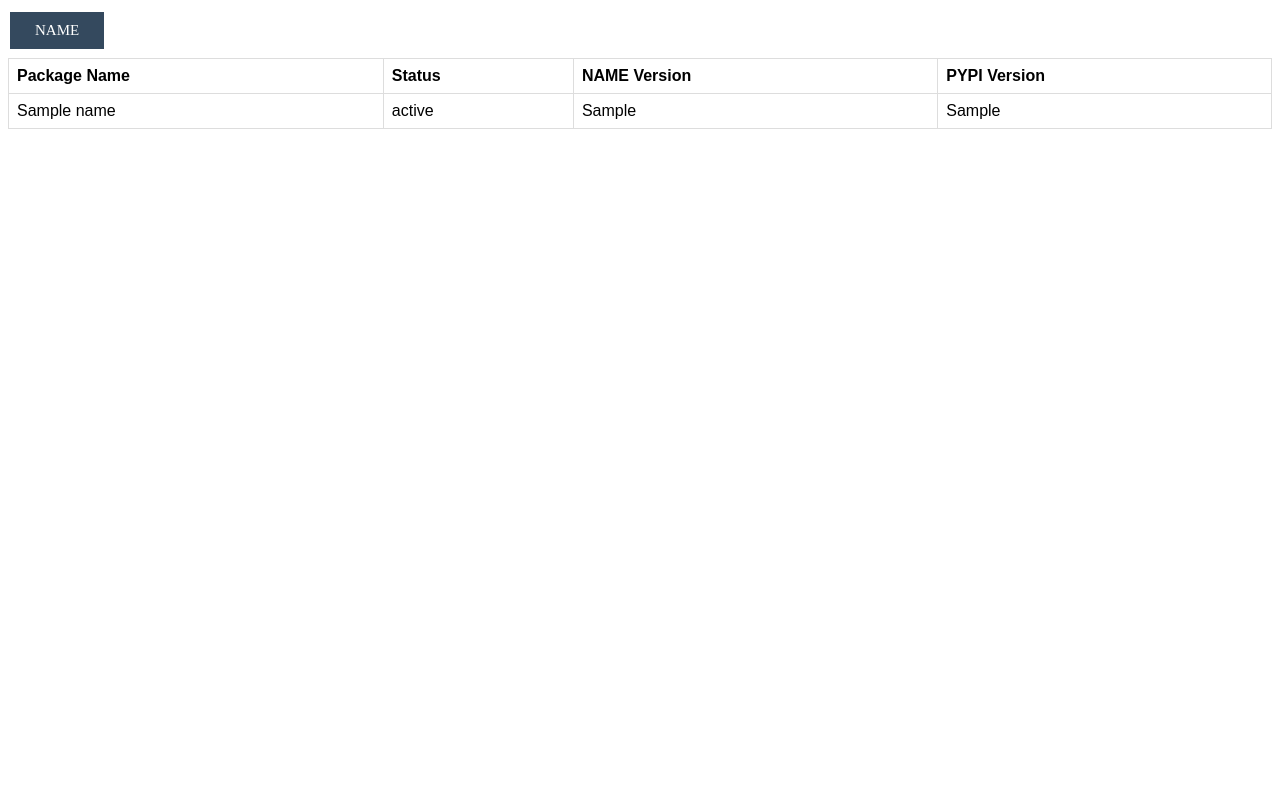
After one commit to nehaljwani/conda-parity-checker, a Flask app: template templates/index.html in a window 1280 px wide. The commit adds this page. Run offline with Flask 2, Linux system fonts and the light colour scheme; the template is opened without the code that fills it: most values are stand-ins (such as "Sample title", 1, 10 or a date in 2020); parts of the project's set-up code (start-up, migrations or seed data) failed here and were passed over.

Commit message:
Several Enhancements
- Use template properly
- Generalize update_info function
- Compute info for Anaconda and c3i_test as well

```diff
--- a/app.py
+++ b/app.py
@@ -2,6 +2,7 @@ import threading
 import time
 import os
 from flask import Flask
+from flask import render_template
 from datetime import datetime
 from getversions import update_info, r_con
 from utils import compare_versions
@@ -11,38 +12,26 @@ app = Flask(__name__)
 @app.route('/')
 def homepage():
 
-    tbl_fmt = '''
-    <link rel= "stylesheet" type= "text/css" href= "/static/style.css">
-    <table>
-    <thead>
-     <tr>
-        <th>Package Name</th>
-        <th>Status</th>
-        <th>Conda Forge Version</th>
-        <th>Pip Version</th>
-     </tr>
-    </thead>
-    {}
-    </table>'''
+     pkg_info = {}
+     for channel in ['anaconda', 'conda-forge', 'c3i_test']:
+         res = r_con.hgetall(channel)
+         res = {k.decode(): (v.decode().split('#')[0], v.decode().split('#')[1])
+                 for k, v in res.items()}
+         pkg_info[channel] = []
+         for k, v in res.items():
+             pkg_info[channel].append({'pkg_name': k,
+                 'pkg_status': compare_versions(v[0], v[1]),
+                 'pkg_ver': v[0],
+                 'pip_ver': v[1]})
+         pkg_info[channel].sort(key = lambda x: x['pkg_status'])
 
-    row_fmt  = '''
-    <tr>
-        <td>{}</td>
-        <td>{}</td>
-        <td>{}</td>
-        <td>{}</td>
-    </tr>'''
-    res = r_con.hgetall('conda-forge')
-    res = {k.decode(): (v.decode().split('#')[0], v.decode().split('#')[1])
-            for k,v in res.items()}
-    return tbl_fmt.format(''.join([row_fmt.format(
-        k, compare_versions(v[0], v[1]), v[0], v[1])
-        for k,v in sorted(res.items())]))
+     return render_template("index.html", pkg_info=pkg_info)
+
 
 def infinity():
     while True:
         try:
-            update_info()
+            update_info(['anaconda', 'conda-forge', 'c3i_test'])
         except:
             pass
         time.sleep(3600)
--- a/getversions.py
+++ b/getversions.py
@@ -7,15 +7,13 @@ import redis
 import random
 from bs4 import BeautifulSoup
 try:
-  from packaging.version import parse
+    from packaging.version import parse
 except ImportError:
-  from pip._vendor.packaging.version import parse
+    from pip._vendor.packaging.version import parse
 
 URL_PATTERN = 'https://pypi.python.org/pypi/{package}/json'
 
 r_con = redis.StrictRedis(host='***REMOVED***', port=***REMOVED***, db=0, password='***REMOVED***')
-
-conda_forge_pkgs = {}
 
 # https://stackoverflow.com/a/34366589/1005215
 def get_pypi_version(package, url_pattern=URL_PATTERN):
@@ -23,40 +21,44 @@ def get_pypi_version(package, url_pattern=URL_PATTERN):
   req = requests.get(url_pattern.format(package=package))
   version = parse('0')
   if req.status_code == requests.codes.ok:
-    j = json.loads(req.text.encode(req.encoding))
-    if 'releases' in j:
-        releases = j['releases']
-        for release in releases:
-            ver = parse(release)
-            if not ver.is_prerelease:
-                version = max(version, ver)
+      j = json.loads(req.text.encode(req.encoding))
+      if 'releases' in j:
+          releases = j['releases']
+          for release in releases:
+              ver = parse(release)
+              if not ver.is_prerelease:
+                  version = max(version, ver)
   return version
 
-def update_info():
-  print('Fetching conda-forge manifest ...')
-  repodata = requests.get('https://conda.anaconda.org/conda-forge/linux-64/repodata.json').json()
-  for pkg in repodata['packages'].keys():
-    pkg_name = repodata['packages'][pkg]['name']
-    pkg_ver = repodata['packages'][pkg]['version']
-    if pkg_name in conda_forge_pkgs:
-        conda_forge_pkgs[pkg_name].append(pkg_ver)
-    else:
-        conda_forge_pkgs[pkg_name] = [pkg_ver]
-  for pkg, val in conda_forge_pkgs.items():
-      try:
-          conda_forge_pkgs[pkg] = sorted(val, key=functools.cmp_to_key(semver.compare))[-1]
-      except:
-          conda_forge_pkgs[pkg] = sorted(val)[-1]
+def update_info(channels):
+    print('Fetching pypi manifest ...')
+    pypi_soup = BeautifulSoup(requests.get('https://pypi.python.org/simple/').text, 'html.parser')
+    pypi_pkgs = {x.text.lower() for x in pypi_soup.findAll('a')}
 
-  print('Fetching pypi manifest ...')
-  pypi_soup = BeautifulSoup(requests.get('https://pypi.python.org/simple/').text, 'html.parser')
-  pypi_pkgs = [x.text.lower() for x in pypi_soup.findAll('a')]
+    for channel in channels:
+        print('Fetching {} manifest ...'.format(channel))
+        channel_pkgs = {}
+        repodata = requests.get('https://conda.anaconda.org/{}/linux-64/repodata.json'.format(channel)).json()
 
-  common_pkgs = list(set(conda_forge_pkgs.keys()).intersection(set(pypi_pkgs)))
-  random.shuffle(common_pkgs)
+        for pkg in repodata['packages'].keys():
+            pkg_name = repodata['packages'][pkg]['name']
+            pkg_ver = repodata['packages'][pkg]['version']
+            if pkg_name in channel_pkgs:
+                channel_pkgs[pkg_name].append(pkg_ver)
+            else:
+                channel_pkgs[pkg_name] = [pkg_ver]
 
-  for pkg in common_pkgs:
-    pkg_com = "{}#{}".format(conda_forge_pkgs[pkg], get_pypi_version(pkg))
-    r_con.hset('conda-forge', pkg, pkg_com)
-    print(pkg, pkg_com)
-    time.sleep(1)
+        for pkg, val in channel_pkgs.items():
+            try:
+                channel_pkgs[pkg] = sorted(val, key=functools.cmp_to_key(semver.compare))[-1]
+            except:
+                channel_pkgs[pkg] = sorted(val)[-1]
+
+        common_pkgs = list(set(channel_pkgs.keys()).intersection(pypi_pkgs))
+        random.shuffle(common_pkgs)
+
+        for pkg in common_pkgs:
+            pkg_com = "{}#{}".format(channel_pkgs[pkg], get_pypi_version(pkg))
+            r_con.hset(channel, pkg, pkg_com)
+            print(pkg, pkg_com)
+            time.sleep(1)
--- a/static/style.css
+++ b/static/style.css
@@ -13,3 +13,34 @@ td, th {
 tr:nth-child(even) {
     background-color: #dddddd;
 }
+
+.button {
+    background-color: #34495e;
+    border: none;
+    color: white;
+    padding: 10px 25px;
+    text-align: center;
+    text-decoration: none;
+    display: inline-block;
+    font-size: 15px;
+    margin: 4px 2px;
+    cursor: pointer;
+    -moz-transition: all .2s ease-in;
+    -o-transition: all .2s ease-in;
+    -webkit-transition: all .2s ease-in;
+    transition: all .2s ease-in;
+}
+
+.button:hover {
+    background: #9b59b6;
+}
+
+div.channels {
+    position: fixed;
+    height: 50px;
+    width: 100%;
+}
+
+.dummy_table {
+    height: 50px;
+}
--- /dev/null
+++ b/templates/index.html
@@ -0,0 +1,34 @@
+<html>
+    <link rel=stylesheet type=text/css href="{{ url_for('static', filename='style.css') }}">
+    <body>
+    <div class="channels">
+    {% for channel in pkg_info.keys() %}
+        <a href="#{{ channel }}" class="button">{{ channel.upper() }}</a>
+    {% endfor %}
+    </div>
+    <div class="content">
+    {% for channel in pkg_info.keys() %}
+    <div id="{{ channel }}" class="dummy_table">
+    </div>
+    <table>
+        <thead>
+            <tr>
+                <th>Package Name</th>
+                <th>Status</th>
+                <th>{{ channel.upper() }} Version</th>
+                <th>PYPI Version</th>
+            </tr>
+        </thead>
+        {% for pkg in pkg_info[channel] %}
+        <tr>
+            <td>{{ pkg.pkg_name }}</td>
+            <td>{{ pkg.pkg_status }}</td>
+            <td>{{ pkg.pkg_ver }}</td>
+            <td>{{ pkg.pip_ver}}</td>
+        </tr>
+        {% endfor %}
+    </table>
+    {% endfor %}
+    </div>
+    </body>
+</html>
```
